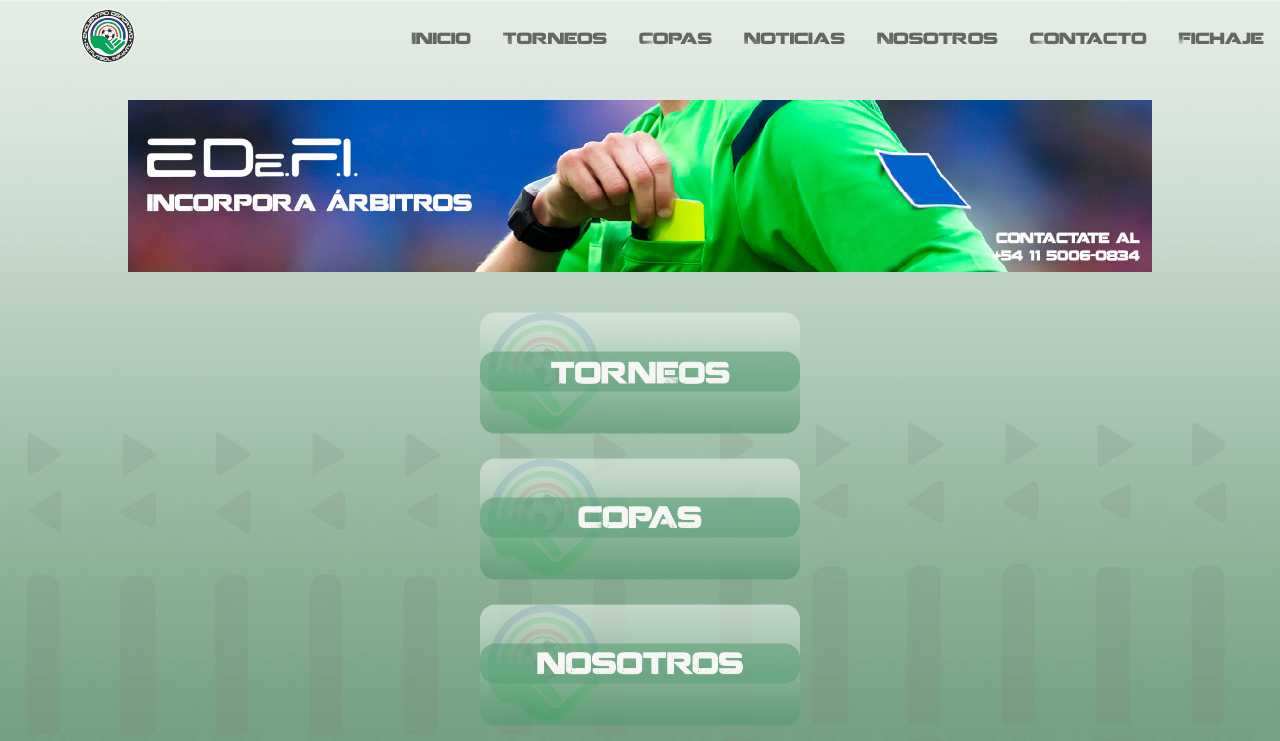
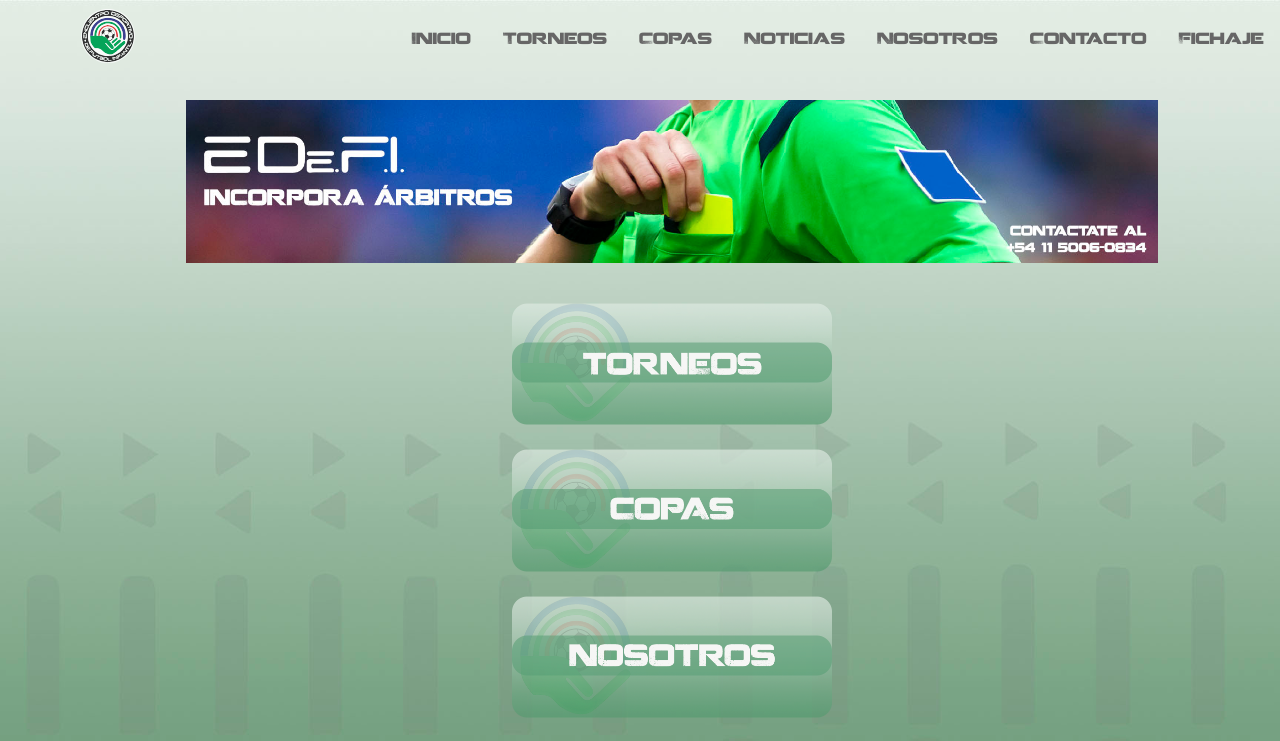
Before and after one commit to mmanna3/web-publica, a React (Vite) app: page / in a window 1280 px wide. Shown: the top 741 px of the page. Built offline with nearby package versions, Linux system fonts and the light colour scheme.

Commit message:
Calcula el margen del layout en relacion con la franja verde del fondo.

```diff
--- a/src/components/common/Layout.tsx
+++ b/src/components/common/Layout.tsx
@@ -7,7 +7,10 @@
   return (
     <div className='bg-fondo-celu bg-cover bg-no-repeat bg-fixed md:bg-fondo-pc'>
       <Header />
+      <main className='mx-auto ml-[5%]'>
       <Outlet/>
+
+      </main>
       <SocialMedia />
     </div>
   );
```
